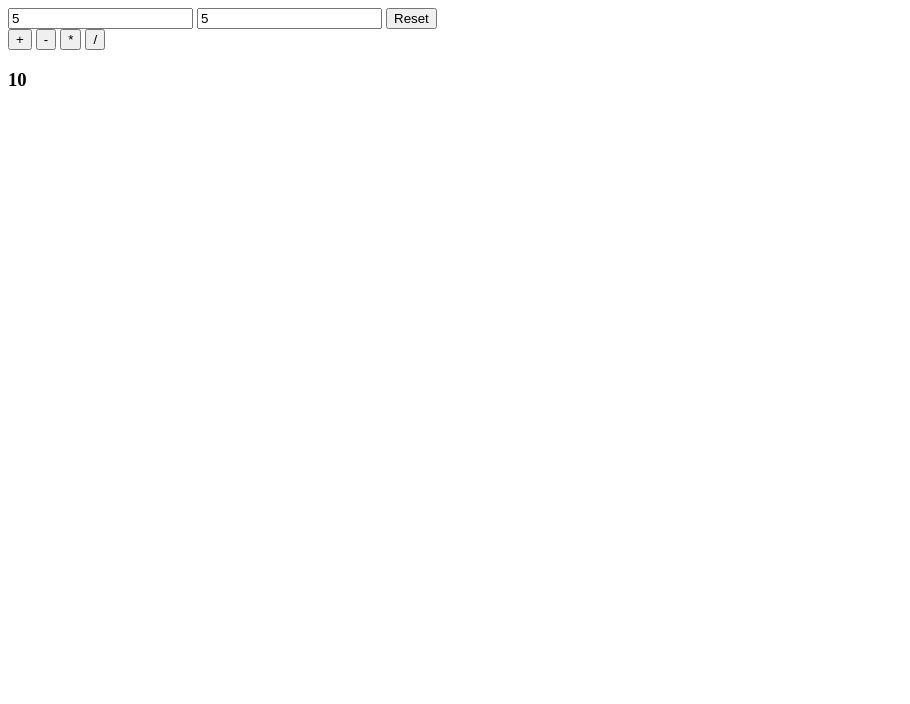
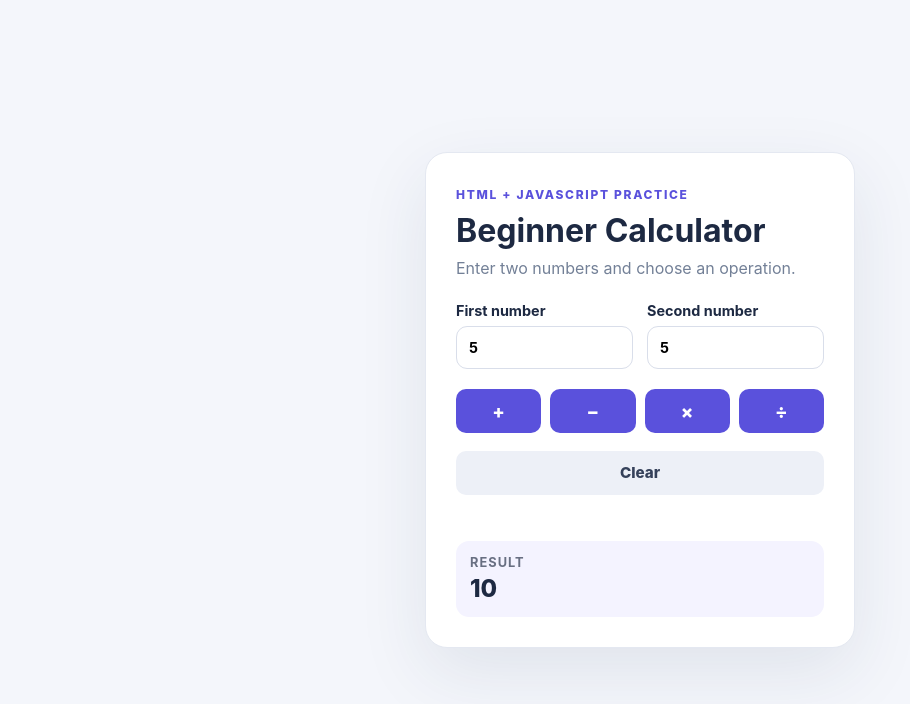
Before and after one commit to vijay-890/js-calculator-beginers, a plain HTML site: page index.html in a window 1280 px wide. Both pictures are taken after typing "5", "5" into the empty fields and a click on the button "Add". Shown: the whole page, without its empty margins (0-910 px from the left). Drawn offline with Linux system fonts and the light colour scheme.

Commit message:
Fix project output and update documentation

```diff
--- a/index.html
+++ b/index.html
@@ -1,79 +1,111 @@
-<!DOCTYPE html>
+<!doctype html>
 <html lang="en">
 <head>
-    <meta charset="UTF-8">
-    <meta name="viewport" content="width=device-width, initial-scale=1.0">
-    <title>calculator</title>
+  <meta charset="UTF-8">
+  <meta name="viewport" content="width=device-width, initial-scale=1.0">
+  <meta name="description" content="A beginner-friendly calculator for addition, subtraction, multiplication, and division.">
+  <title>Beginner Calculator</title>
+  <style>
+    :root { font-family: Inter, ui-sans-serif, system-ui, sans-serif; color: #1d2942; background: #f4f6fb; }
+    * { box-sizing: border-box; }
+    body { min-height: 100vh; margin: 0; display: grid; place-items: center; padding: 24px; }
+    main { width: min(100%, 430px); padding: 30px; border: 1px solid #e4e8f1; border-radius: 22px; background: white; box-shadow: 0 24px 70px #22305418; }
+    .eyebrow { color: #5a51dc; text-transform: uppercase; letter-spacing: .14em; font-size: .75rem; font-weight: 800; }
+    h1 { margin: 8px 0; font-size: 2rem; }
+    .intro { margin: 0 0 24px; color: #738097; }
+    .fields { display: grid; grid-template-columns: 1fr 1fr; gap: 14px; }
+    label { display: grid; gap: 7px; font-size: .9rem; font-weight: 700; }
+    input { width: 100%; min-width: 0; padding: 12px; border: 1px solid #d9deea; border-radius: 11px; font: inherit; }
+    input:focus { outline: 3px solid #d8d5ff; border-color: #5a51dc; }
+    .actions { display: grid; grid-template-columns: repeat(4, 1fr); gap: 9px; margin: 20px 0 10px; }
+    button { min-height: 44px; border: 0; border-radius: 10px; background: #5a51dc; color: white; font: inherit; font-size: 1.15rem; font-weight: 800; cursor: pointer; }
+    button:hover { background: #4339c5; }
+    .clear { width: 100%; margin-top: 8px; background: #edf0f7; color: #35415a; font-size: .95rem; }
+    .clear:hover { background: #e2e6f0; }
+    #error { min-height: 1.4em; margin: 14px 0 0; color: #b42318; }
+    .result { min-height: 66px; margin-top: 10px; padding: 14px; border-radius: 13px; background: #f4f3ff; }
+    .result strong { display: block; margin-bottom: 4px; color: #686f82; font-size: .8rem; text-transform: uppercase; letter-spacing: .08em; }
+    #result-value { font-size: 1.5rem; font-weight: 800; overflow-wrap: anywhere; }
+  </style>
 </head>
- <body>
+<body>
+  <main>
+    <span class="eyebrow">HTML + JavaScript practice</span>
+    <h1>Beginner Calculator</h1>
+    <p class="intro">Enter two numbers and choose an operation.</p>
+    <form id="calculator-form">
+      <div class="fields">
+        <label for="first-number">First number
+          <input id="first-number" name="first-number" type="number" step="any" inputmode="decimal" placeholder="e.g. 12" required>
+        </label>
+        <label for="second-number">Second number
+          <input id="second-number" name="second-number" type="number" step="any" inputmode="decimal" placeholder="e.g. 4" required>
+        </label>
+      </div>
+      <div class="actions" aria-label="Calculator operations">
+        <button type="button" data-operation="add" aria-label="Add">+</button>
+        <button type="button" data-operation="subtract" aria-label="Subtract">−</button>
+        <button type="button" data-operation="multiply" aria-label="Multiply">×</button>
+        <button type="button" data-operation="divide" aria-label="Divide">÷</button>
+      </div>
+      <button class="clear" type="reset">Clear</button>
+    </form>
+    <p id="error" role="alert" aria-live="polite"></p>
+    <div class="result" aria-live="polite">
+      <strong>Result</strong>
+      <output id="result-value">Choose an operation</output>
+    </div>
+  </main>
+  <script>
+    const form = document.querySelector("#calculator-form");
+    const firstInput = document.querySelector("#first-number");
+    const secondInput = document.querySelector("#second-number");
+    const errorMessage = document.querySelector("#error");
+    const result = document.querySelector("#result-value");
+    const operations = {
+      add: (first, second) => first + second,
+      subtract: (first, second) => first - second,
+      multiply: (first, second) => first * second,
+      divide: (first, second) => first / second,
+    };
 
-        <form action="post">
-            <input type="number" id="num3">
-            <input type="number" id="num4">
-            <input type="reset" id="num5">
+    function calculate(operation) {
+      errorMessage.textContent = "";
+      result.textContent = "—";
+      if (firstInput.value.trim() === "" || secondInput.value.trim() === "") {
+        errorMessage.textContent = "Enter both numbers first.";
+        return;
+      }
 
+      const first = Number(firstInput.value);
+      const second = Number(secondInput.value);
+      if (!Number.isFinite(first) || !Number.isFinite(second)) {
+        errorMessage.textContent = "Please enter valid numbers.";
+        return;
+      }
+      if (operation === "divide" && second === 0) {
+        errorMessage.textContent = "A number cannot be divided by zero.";
+        return;
+      }
 
-        </form>
-        <button onclick="add()">+</button>
-        <button onclick="sub()">-</button>
-        <button onclick="mul()">*</button>
-        <button onclick="divi()">/</button>
+      const answer = operations[operation](first, second);
+      result.textContent = Number.isInteger(answer) ? String(answer) : String(Number(answer.toFixed(8)));
+    }
 
+    document.querySelectorAll("[data-operation]").forEach((button) => {
+      button.addEventListener("click", () => calculate(button.dataset.operation));
+    });
 
+    form.addEventListener("submit", (event) => {
+      event.preventDefault();
+      calculate("add");
+    });
 
-
-        <h3 id="result1" >result:</h3>
-
-        <script>
-            function add(){
-
-                let c = Number (document.getElementById("num3").value);
-                let d = Number (document.getElementById("num4").value);
-                document.getElementById("result1").innerHTML= (c+d);
-
-            }
-        </script>
-
-        <script>
-            function sub(){
-
-                let e= Number(document.getElementById("num3").value)
-                let f= Number(document.getElementById("num4").value)
-                document.getElementById("result1").innerHTML=(e-f);
-
-            }
-        </script>
-
-        <script>
-            function mul(){
-
-                let g= Number(document.getElementById("num3").value)
-                let h= Number(document.getElementById("num4").value)
-                document.getElementById("result1").innerHTML=(g*h);
-
-            }
-        </script>
-
-        <script>
-            function divi(){
-
-                let g= Number(document.getElementById("num3").value)
-                let h= Number(document.getElementById("num4").value)
-                document.getElementById("result1").innerHTML=(g/h);
-
-            }
-        </script>
-
-        <script>
-            function clear(){
-                let cl= reset(document.getElementById("num5"))
-
-
-
-            }
-        </script>
-        <br><br>
-
-
+    form.addEventListener("reset", () => {
+      errorMessage.textContent = "";
+      result.textContent = "—";
+      result.textContent = "Choose an operation";
+    });
+  </script>
 </body>
 </html>
```
Also changed, not shown: 1 other file.
